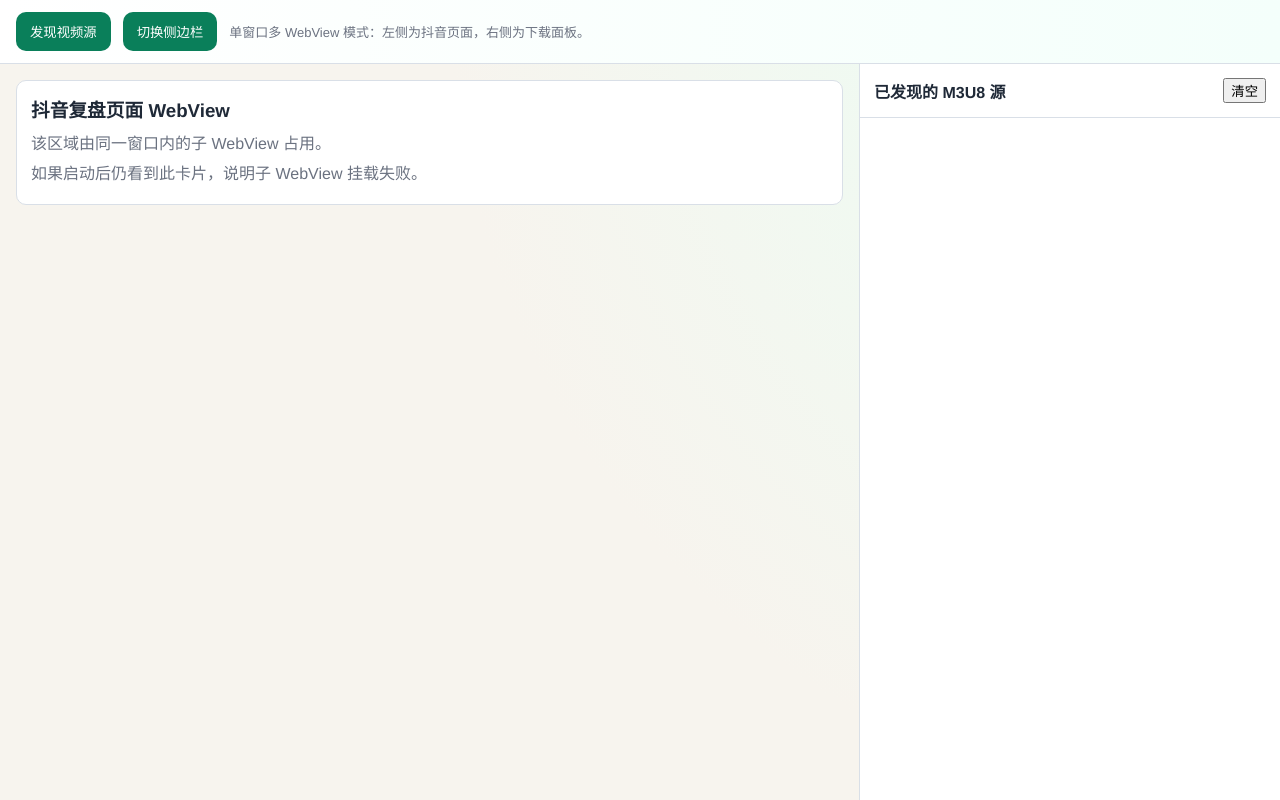
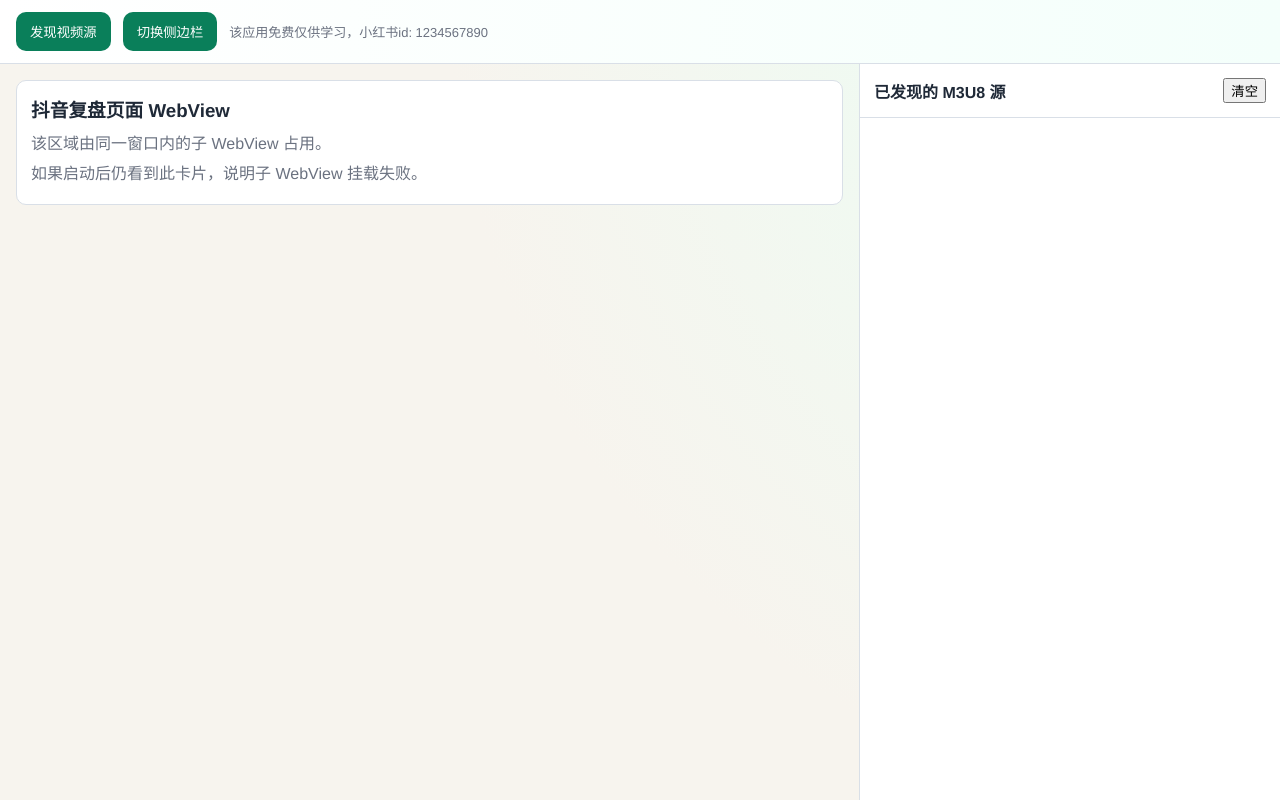
Before and after one commit to cjartor/tauri-dylive-download-codex, a website: page ui/index.html in a window 1280 px wide. Drawn offline with Linux system fonts and the light colour scheme.

Commit message:
chore: commit pending ui text update

```diff
--- a/ui/index.html
+++ b/ui/index.html
@@ -141,7 +141,6 @@
       font-size: 12px;
       color: var(--muted);
     }
-
   </style>
 </head>
 
@@ -149,7 +148,7 @@
   <header class="topbar">
     <button id="discover-btn">发现视频源</button>
     <button id="toggle-sidebar">切换侧边栏</button>
-    <div class="hint">单窗口多 WebView 模式：左侧为抖音页面，右侧为下载面板。</div>
+    <div class="hint">该应用免费仅供学习，小红书id: 1234567890</div>
   </header>
   <main class="layout">
     <section class="workspace">
```
